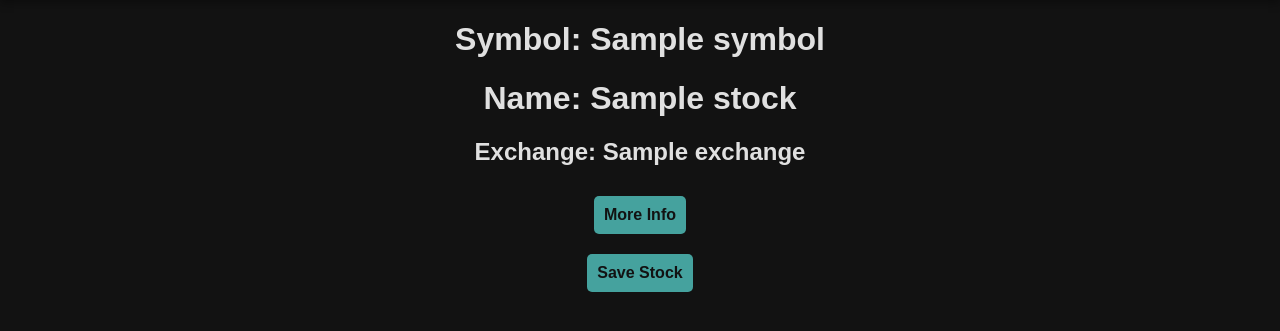
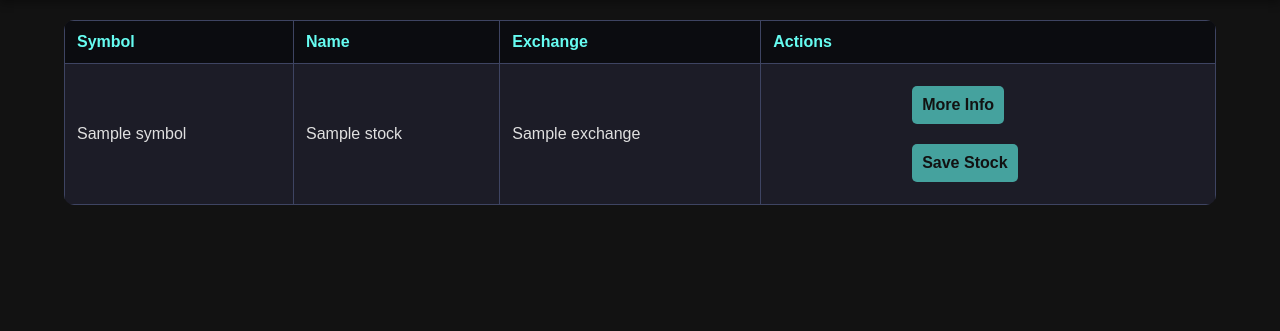
Before and after one commit to dzakaddodle/website_project, a Flask app: template templates/basic_search.html in a window 1280 px wide. Shown: the part 64-395 px from the top of the page. Run offline with Flask 3, Linux system fonts and the light colour scheme; the template is opened without the code that fills it: most values are stand-ins (such as "Sample title", 1, 10 or a date in 2020).

Commit message:
Update basic_search.html

```diff
--- a/templates/basic_search.html
+++ b/templates/basic_search.html
@@ -8,18 +8,35 @@
 <body>
     {% extends 'navbar.html' %}
     {% block content %}
-    {%  for stock in results %}
-        <h1>Symbol: {{ stock['symbol'] }}</h1>
-        <h1>Name: {{ stock['name']}}</h1>
-        <h2>Exchange: {{ stock['exchange']}}</h2>
-        <form action="{{ url_for('more_info') }}" method="POST">
-            <button type="submit" name="info" value={{stock['symbol']}}>More Info</button>
-        </form>
 
-        <form action="{{ url_for('save_stock') }}" method="POST">
-            <button type="submit" name="save" value={{stock['symbol']}}>Save Stock</button>
-        </form>
-    {%  endfor %}
+    <table class="stock-table">
+        <thead>
+            <tr>
+                <th>Symbol</th>
+                <th>Name</th>
+                <th>Exchange</th>
+                <th>Actions</th>
+            </tr>
+        </thead>
+        <tbody>
+            {% for stock in results %}
+            <tr>
+                <td>{{ stock['symbol'] }}</td>
+                <td>{{ stock['name'] }}</td>
+                <td>{{ stock['exchange'] }}</td>
+                <td class="action-buttons">
+                    <form action="{{ url_for('more_info') }}" method="POST" style="display: inline;">
+                        <button type="submit" name="info" value="{{ stock['symbol'] }}">More Info</button>
+                    </form>
+                    <form action="{{ url_for('save_stock') }}" method="POST" style="display: inline;">
+                        <button type="submit" name="save" value="{{ stock['symbol'] }}">Save Stock</button>
+                    </form>
+                </td>
+            </tr>
+            {% endfor %}
+        </tbody>
+    </table>
+
     {% endblock %}
 </body>
 </html>
```
